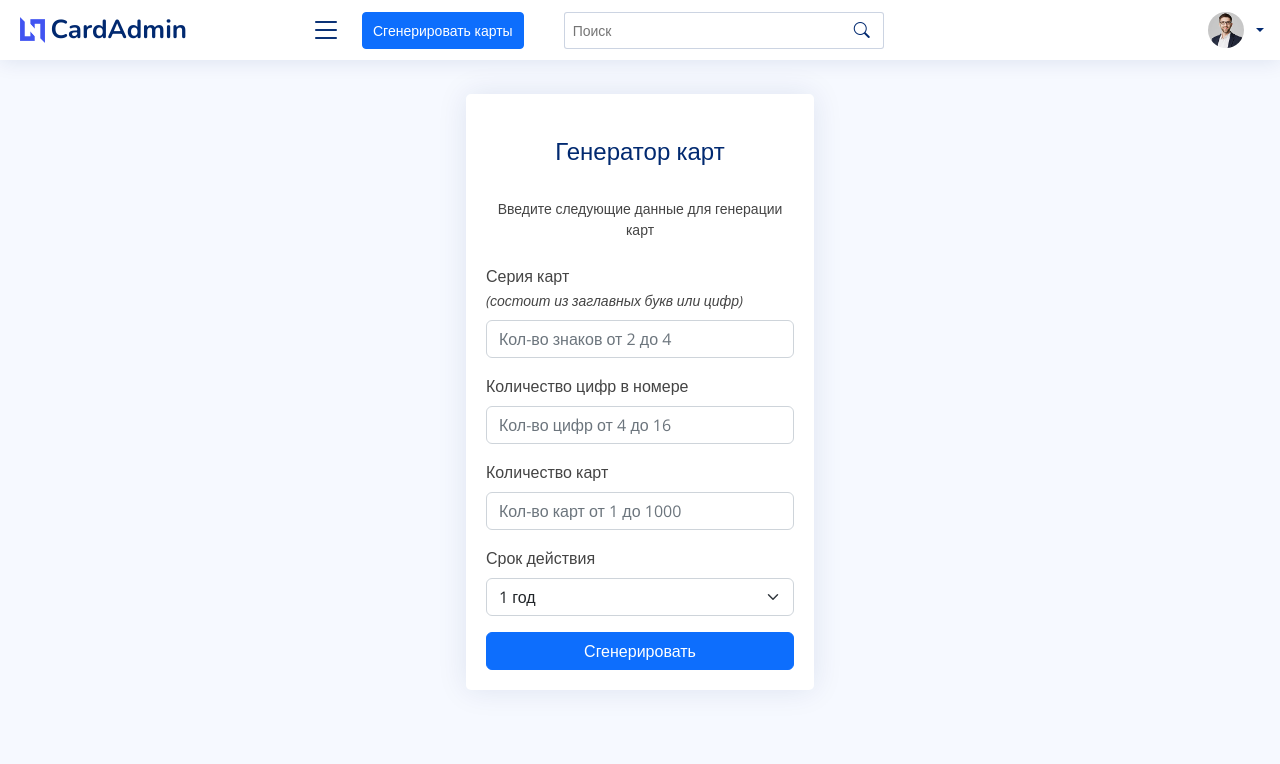
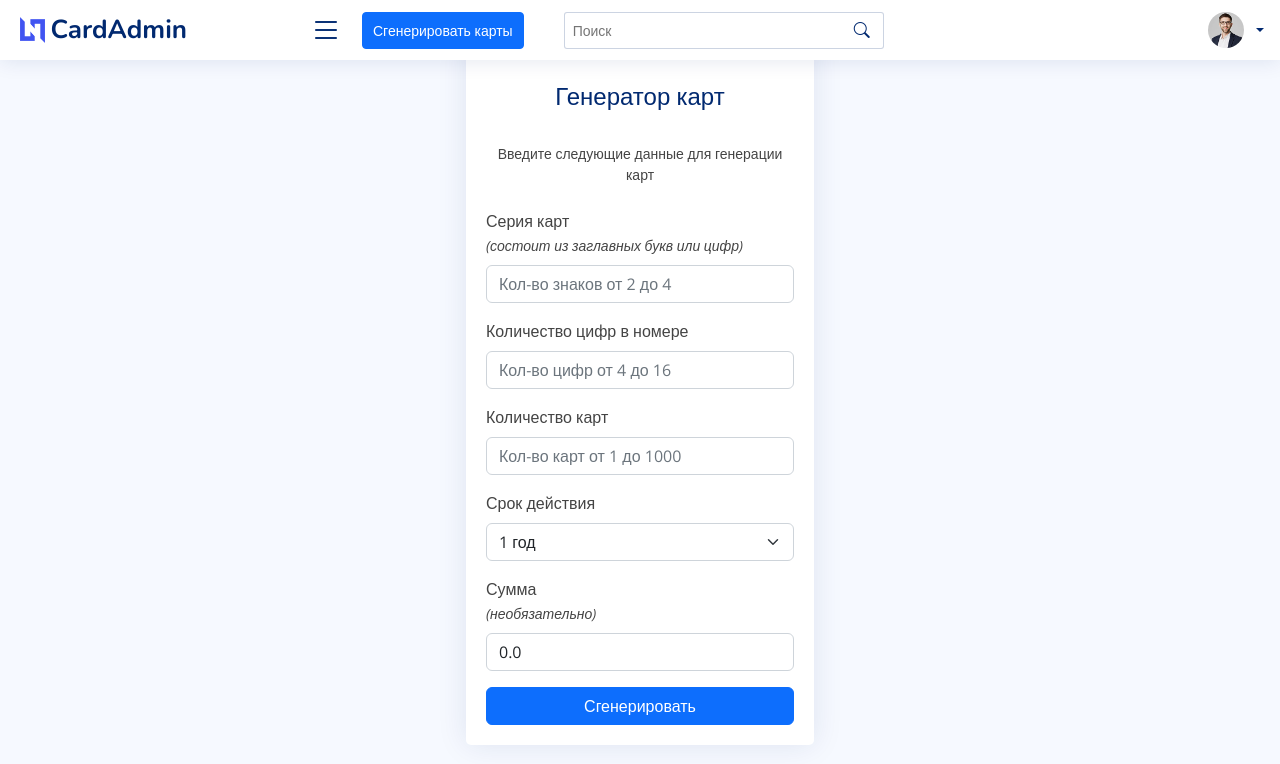
Before and after one commit to slychagin/cards-app, a Django app: page /generator/ in a window 1280 px wide. Shown: the top 764 px of the page. Run offline with Django 4.2, Linux system fonts and the light colour scheme; some libraries are stand-ins or nearby versions.

Commit message:
Add positiv validator for total field

```diff
--- a/card/forms.py
+++ b/card/forms.py
@@ -17,32 +17,43 @@
 
     class Meta:
         model = Card
-        fields = ('card_series', 'digits_number', 'card_number', 'term_activity')
+        fields = ('card_series', 'digits_number', 'card_number', 'term_activity', 'total')
 
     def __init__(self, *args, **kwargs):
         super(CardGenerateForm, self).__init__(*args, **kwargs)
         self.fields['card_series'].widget.attrs['placeholder'] = 'Кол-во знаков от 2 до 4'
         self.fields['digits_number'].widget.attrs['placeholder'] = 'Кол-во цифр от 4 до 16'
         self.fields['card_number'].widget.attrs['placeholder'] = 'Кол-во карт от 1 до 1000'
+        self.fields['total'].widget.attrs['placeholder'] = 'По умолчанию сумма 0.00'
         for field in self.fields:
             self.fields[field].widget.attrs['class'] = 'form-control'
         self.fields['term_activity'].widget.attrs['class'] = 'form-select'
 
     def clean(self):
-        """Validate card_series field"""
+        """Validate card_series and total fields"""
         cleaned_data = super(CardGenerateForm, self).clean()
         card_series = cleaned_data.get('card_series')
+        total = cleaned_data.get('total')
+
+        if total < 0:
+            raise forms.ValidationError(
+                'Сумма не может быть меньше нуля!'
+            )
 
         if len(card_series) < 2:
-            raise forms.ValidationError('Кол-во букв или цифр в поле серия карт должно быть от 2-х до 4-х')
+            raise forms.ValidationError(
+                'Кол-во букв или цифр в поле cерия карт должно быть от 2-х до 4-х'
+            )
 
         for symbol in card_series:
             if symbol not in get_card_series_symbols():
-                raise forms.ValidationError('Серия карты должна содержать латинские, русские буквы или цифры')
+                raise forms.ValidationError(
+                    'Серия карты должна содержать латинские, русские буквы или цифры'
+                )
 
 
 def get_card_series_symbols():
-    """Return a string of symbols for validate card_series field"""
+    """Return a string of letters and digits for validate card_series field"""
     cyrillic_lower_letters = 'абвгдеёжзийклмнопрстуфхцчшщъыьэюя'
     cyrillic_letters = cyrillic_lower_letters + cyrillic_lower_letters.upper()
     card_series_symbols = cyrillic_letters + ascii_letters + digits
--- a/card/models.py
+++ b/card/models.py
@@ -1,3 +1,5 @@
+from decimal import Decimal
+from django.core.validators import MinValueValidator
 from django.db import models
 from datetime import datetime, timedelta
 
@@ -20,10 +22,13 @@
     card_series = models.CharField(max_length=4, verbose_name='Серия карты')
     card_number = models.BigIntegerField(unique=True, verbose_name='Номер карты')
     created_date = models.DateTimeField(auto_now_add=True, verbose_name='Дата выпуска')
-    end_activity_date = models.DateTimeField(default=get_default_end_activity_date, verbose_name='Дата окончания активности')
+    end_activity_date = models.DateTimeField(default=get_default_end_activity_date,
+                                             verbose_name='Дата окончания активности')
     use_date = models.DateTimeField(auto_now=True, verbose_name='Дата использования')
-    total = models.DecimalField(default=0.00, max_digits=12, decimal_places=2, verbose_name='Сумма')
-    status = models.CharField(max_length=15, choices=STATUS_CHOICES, default='not_activated', verbose_name='Статус карты')
+    total = models.DecimalField(default=0.00, max_digits=12, decimal_places=2,
+                                validators=[MinValueValidator(Decimal('0.00'))], verbose_name='Сумма')
+    status = models.CharField(max_length=15, choices=STATUS_CHOICES,
+                              default='not_activated', verbose_name='Статус карты')
 
     class Meta:
         verbose_name = 'Карту'
--- a/card/templatetags/get_index.py
+++ b/card/templatetags/get_index.py
@@ -6,4 +6,5 @@
 
 @register.filter(name='get_index')
 def get_index(card_list, i):
+    """Return card index in template"""
     return card_list[i]
--- a/card/views.py
+++ b/card/views.py
@@ -37,6 +37,7 @@
             digits_number = int(form.cleaned_data['digits_number'])
             card_number = int(form.cleaned_data['card_number'])
             term_activity = form.cleaned_data['term_activity']
+            total = form.cleaned_data['total']
 
             card_nums = generate_card_numbers(card_series, digits_number, card_number)
 
@@ -44,7 +45,8 @@
                 card = Card(
                     card_series=card_series,
                     card_number=number,
-                    end_activity_date=datetime.now() + timedelta(days=int(term_activity))
+                    end_activity_date=datetime.now() + timedelta(days=int(term_activity)),
+                    total=total
                 )
                 card.save()
 
--- a/templates/card_generator.html
+++ b/templates/card_generator.html
@@ -41,6 +41,11 @@
                                         {{ form.term_activity }}
                                     </div>
 
+                                    <div class="col-12">
+                                        <label class="form-label">Сумма <br><small><em>(необязательно)</em></small></label>
+                                        {{ form.total }}
+                                    </div>
+
 
                                     <div class="col-12">
                                         <button type="submit" class="btn btn-primary w-100">Сгенерировать</button>
```
